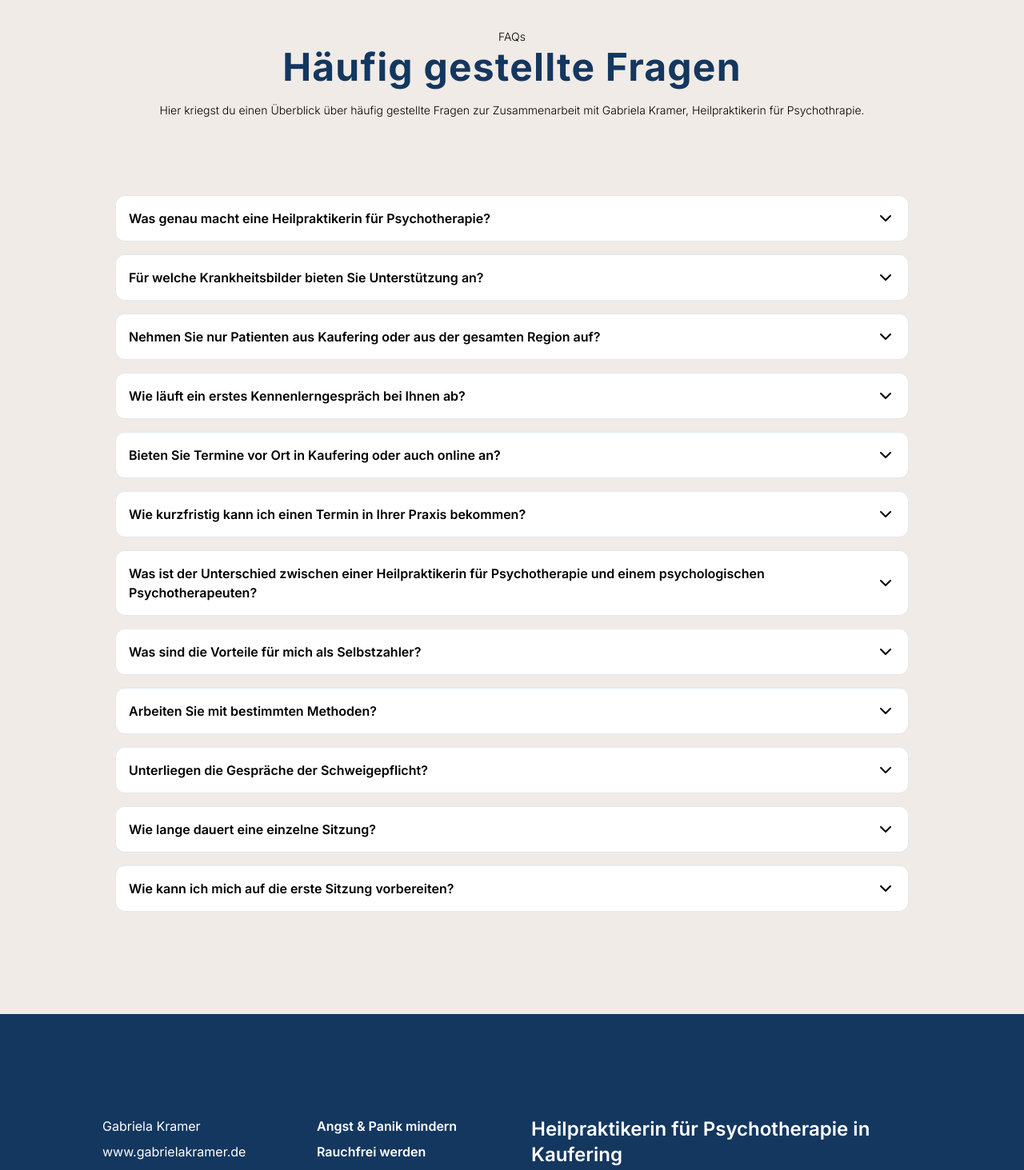
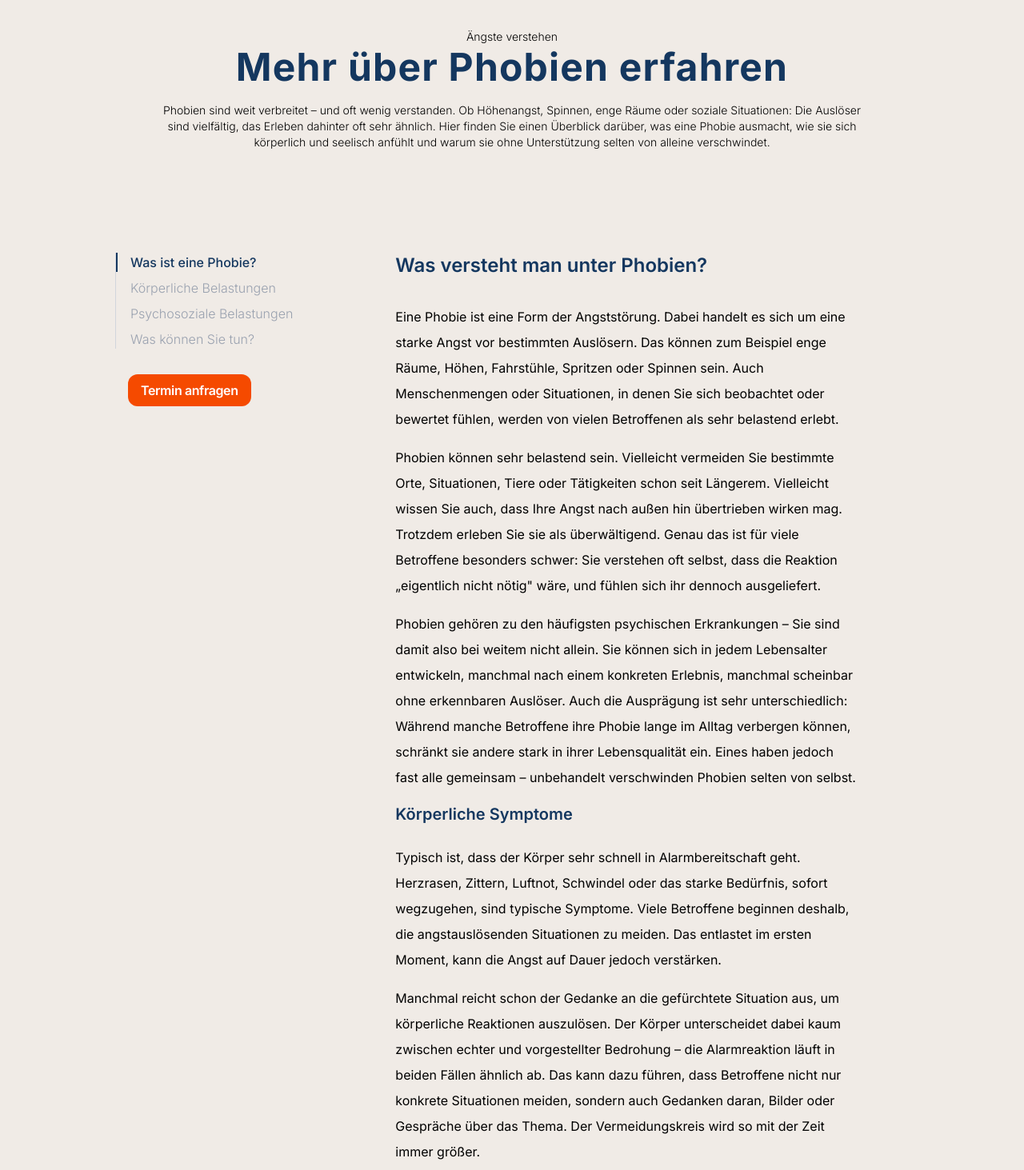
Before and after one commit to dscmari/gabriele-k, a Next.js app: page /angst-mindern in a window 1280 px wide. Shown: the part 3560-5023 px from the top of the page at 80% size. Built offline with nearby package versions, Linux system fonts and the light colour scheme.

Commit message:
finish /angst-mindern

```diff
--- a/app/angst-mindern/page.tsx
+++ b/app/angst-mindern/page.tsx
@@ -4,6 +4,8 @@ import Features from "../components/Features";
 import { anxiety } from "../data/FeaturesData";
 import Accordeon from "../components/Accordeon";
 import ContactBtn from "../components/buttons/ContactBtn";
+import Link from "next/link";
+import Blog from "../components/Blog";
 
 export default function page() {
   const hero = {
@@ -59,7 +61,7 @@ export default function page() {
       <section className="bg-custom-blue text-white p-4 py-24 mt-16 md:p-16 lg:p-32 scroll-mt-24">
         <Features data={anxiety} />
       </section>
-      <section className="lg:p-32 pt-12 flex flex-col gap-8 lg:flex-row lg:gap-16 lg:items-center">
+      <section className="lg:pt-32 xl:pt-48 lg:px-32 pt-12 flex flex-col gap-8 lg:flex-row lg:gap-16 lg:items-center">
         <div className="lg:flex-1">
           <Image
             src={"/images/portraits/writing_gk.jpg"}
@@ -74,11 +76,12 @@ export default function page() {
             Deine Angst hat einen Namen
           </span>
           <h1 className="text-center lg:text-start mb-8 lg:!text-3xl/12 xl:!text-5xl/14 !font-bold tracking-wide text-custom-blue">
-            Phobien verstehen und ernst nehmen
+            Phobien erkennen und überwinden
           </h1>
           <h2>
             Phobien können den Alltag stark einschränken. Erfahren Sie, was
-            hinter den Ängsten steckt und was wir gemeinsam in meiner Praxis in Kaufering für Sie tun können
+            hinter den Ängsten steckt und was wir gemeinsam in meiner Praxis in
+            Kaufering für Sie tun können
           </h2>
           <p className="mb-8 font-light text-sm">
             In meiner Praxis in Kaufering finden Sie einen geschützten Rahmen,
@@ -89,7 +92,24 @@ export default function page() {
           <ContactBtn className="self-center lg:self-start" />
         </div>
       </section>
-      <section className="py-24 lg:p-32">
+      <section className="pt-24 lg:pt-32 xl:pt-48 px-4 lg:px-32">
+        <div className="flex flex-col px-4 lg:px-0">
+          <span className="mx-auto font-light text-sm">Ängste verstehen</span>
+          <h1 className="mb-8 lg:!text-3xl/12 xl:!text-5xl/14 !font-bold tracking-wide text-custom-blue text-center">
+            Mehr über Phobien erfahren
+          </h1>
+          <p className="max-w-4xl font-light text-sm lg:text-center mx-auto">
+            Phobien sind weit verbreitet – und oft wenig verstanden. Ob
+            Höhenangst, Spinnen, enge Räume oder soziale Situationen: Die
+            Auslöser sind vielfältig, das Erleben dahinter oft sehr ähnlich.
+            Hier finden Sie einen Überblick darüber, was eine Phobie ausmacht,
+            wie sie sich körperlich und seelisch anfühlt und warum sie ohne
+            Unterstützung selten von alleine verschwindet.
+          </p>
+        </div>
+        <Blog />
+      </section>
+      <section className="py-24 lg:p-32 xl:py-48">
         <div className="flex flex-col px-4 lg:px-0">
           <span className="mx-auto font-light text-sm">FAQs</span>
           <h1 className="mb-8 lg:!text-3xl/12 xl:!text-5xl/14 !font-bold tracking-wide text-custom-blue text-center">
--- /dev/null
+++ b/app/components/Blog.tsx
@@ -0,0 +1,172 @@
+"use client";
+
+import Link from "next/link";
+import { useState, useEffect } from "react";
+import ContactBtn from "./buttons/ContactBtn";
+
+const sections = [
+  { id: "was-ist-eine-phobie", label: "Was ist eine Phobie?" },
+  { id: "koerperliche-belastungen", label: "Körperliche Belastungen" },
+  { id: "psychosoziale-belastungen", label: "Psychosoziale Belastungen" },
+  { id: "was-koennen-sie-tun", label: "Was können Sie tun?" },
+];
+
+function useActiveSection(ids: string[]) {
+  const [activeId, setActiveId] = useState(ids[0]);
+
+  useEffect(() => {
+    const observer = new IntersectionObserver(
+      () => {
+        const visible = ids.filter((id) => {
+          const el = document.getElementById(id);
+          if (!el) return false;
+          const rect = el.getBoundingClientRect();
+          return rect.top < window.innerHeight && rect.bottom > 0;
+        });
+        const topmost = ids.find((id) => visible.includes(id));
+        if (topmost) setActiveId(topmost);
+      },
+      { rootMargin: "0px 0px -20% 0px" },
+    );
+
+    ids.forEach((id) => {
+      const el = document.getElementById(id);
+      if (el) observer.observe(el);
+    });
+
+    return () => observer.disconnect();
+  }, []);
+
+  return { activeId, setActiveId }; // setActiveId nach außen geben
+}
+
+export default function PhobiaSection() {
+  const { activeId, setActiveId } = useActiveSection(sections.map((s) => s.id));
+
+  return (
+    <div className="flex flex-col lg:flex-row lg:gap-32">
+      <div className="lg:sticky lg:self-start lg:top-0 lg:pt-32 pt-12 pl-4 flex flex-col">
+        <ol className="flex flex-col gap-2 font-light border-l border-gray-300">
+          {sections.map(({ id, label }) => (
+            <li key={id}>
+              <Link
+                href={`#${id}`}
+                onClick={() => setActiveId(id)} // sofort umschalten beim Klick
+                className={`block pl-4 border-l-2 border-custom-blue transition-all duration-200 ${
+                  activeId === id
+                    ? "border-black font-medium text-custom-blue"
+                    : "border-transparent text-gray-400 hover:text-custom-blue"
+                }`}
+              >
+                {label}
+              </Link>
+            </li>
+          ))}
+        </ol>
+        <ContactBtn className="self-center lg:self-start mt-8 lg:ml-4" />
+      </div>
+      <div className="flex flex-col gap-4 max-w-xl lg:text-base/8 pt-12 lg:pt-32">
+        <h1 id="was-ist-eine-phobie" className="scroll-mt-16 text-custom-blue">
+          Was versteht man unter Phobien?
+        </h1>
+        <p>
+          Eine Phobie ist eine Form der Angststörung. Dabei handelt es sich um
+          eine starke Angst vor bestimmten Auslösern. Das können zum Beispiel
+          enge Räume, Höhen, Fahrstühle, Spritzen oder Spinnen sein. Auch
+          Menschenmengen oder Situationen, in denen Sie sich beobachtet oder
+          bewertet fühlen, werden von vielen Betroffenen als sehr belastend
+          erlebt.
+        </p>
+        <p>
+          Phobien können sehr belastend sein. Vielleicht vermeiden Sie bestimmte
+          Orte, Situationen, Tiere oder Tätigkeiten schon seit Längerem.
+          Vielleicht wissen Sie auch, dass Ihre Angst nach außen hin übertrieben
+          wirken mag. Trotzdem erleben Sie sie als überwältigend. Genau das ist
+          für viele Betroffene besonders schwer: Sie verstehen oft selbst, dass
+          die Reaktion „eigentlich nicht nötig" wäre, und fühlen sich ihr
+          dennoch ausgeliefert.
+        </p>
+        <p>
+          Phobien gehören zu den häufigsten psychischen Erkrankungen – Sie sind
+          damit also bei weitem nicht allein. Sie können sich in jedem
+          Lebensalter entwickeln, manchmal nach einem konkreten Erlebnis,
+          manchmal scheinbar ohne erkennbaren Auslöser. Auch die Ausprägung ist
+          sehr unterschiedlich: Während manche Betroffene ihre Phobie lange im
+          Alltag verbergen können, schränkt sie andere stark in ihrer
+          Lebensqualität ein. Eines haben jedoch fast alle gemeinsam –
+          unbehandelt verschwinden Phobien selten von selbst.
+        </p>
+        <h2 id="koerperliche-belastungen" className="scroll-mt-16 text-custom-blue">
+          Körperliche Symptome
+        </h2>
+        <p>
+          Typisch ist, dass der Körper sehr schnell in Alarmbereitschaft geht.
+          Herzrasen, Zittern, Luftnot, Schwindel oder das starke Bedürfnis,
+          sofort wegzugehen, sind typische Symptome. Viele Betroffene beginnen
+          deshalb, die angstauslösenden Situationen zu meiden. Das entlastet im
+          ersten Moment, kann die Angst auf Dauer jedoch verstärken.
+        </p>
+        <p>
+          Manchmal reicht schon der Gedanke an die gefürchtete Situation aus, um
+          körperliche Reaktionen auszulösen. Der Körper unterscheidet dabei kaum
+          zwischen echter und vorgestellter Bedrohung – die Alarmreaktion läuft
+          in beiden Fällen ähnlich ab. Das kann dazu führen, dass Betroffene
+          nicht nur konkrete Situationen meiden, sondern auch Gedanken daran,
+          Bilder oder Gespräche über das Thema. Der Vermeidungskreis wird so mit
+          der Zeit immer größer.
+        </p>
+
+        <h2 id="psychosoziale-belastungen" className="scroll-mt-16 text-custom-blue">
+          Psychosoziale Belastungen
+        </h2>
+        <p>
+          Neben den körperlichen Reaktionen zeigt sich eine Phobie auch auf
+          psychischer Ebene. Betroffene erleben oft intensive Angst oder Panik,
+          die in keinem Verhältnis zur tatsächlichen Gefahr steht. Gedanken wie
+          „Ich verliere die Kontrolle" oder „Mir passiert etwas Schlimmes"
+          können die Situation zusätzlich verschlimmern. Manche entwickeln eine
+          sogenannte Erwartungsangst – die Angst vor der Angst – und beginnen,
+          bestimmte Orte oder Situationen gedanklich schon im Voraus zu meiden.
+          Langfristig kann das zu einem eingeschränkten Alltag und einem
+          wachsenden Gefühl von Hilflosigkeit führen.
+        </p>
+        <p>
+          Das bleibt selten ohne Folgen für das soziale Leben. Einladungen
+          werden abgesagt, Aktivitäten mit Familie oder Freunden gemieden,
+          berufliche Situationen umgangen. Oft entsteht dabei das Gefühl,
+          anderen erklären zu müssen, warum man wieder nicht dabei ist – oder
+          die Angst davor, als schwach oder übertrieben wahrgenommen zu werden.
+          Viele Betroffene ziehen sich deshalb zunehmend zurück, was das Gefühl
+          von Isolation und Hilflosigkeit langfristig verstärken kann.
+        </p>
+
+        <h2 id="was-koennen-sie-tun" className="scroll-mt-16 text-custom-blue">
+          Was können Sie tun?
+        </h2>
+        <p>
+          Mit einer Phobie sind Sie weder schwach noch überempfindlich. Angst
+          ist zunächst eine sinnvolle Schutzreaktion. Wenn sie jedoch immer
+          häufiger anspringt und Ihren Alltag einschränkt, entsteht oft ein
+          hoher Leidensdruck. Dann kann es hilfreich sein, die Zusammenhänge
+          besser zu verstehen und neue Wege im Umgang mit der Angst zu
+          entwickeln.
+        </p>
+        <p>
+          In meiner Privatpraxis in Kaufering finden Sie einen geschützten
+          Rahmen mit voller Aufmerksamkeit für Ihr Anliegen. Ich arbeite
+          ressourcen- und ergebnisorientiert. Bevorzugt kombiniere ich Formate
+          aus der Verhaltenstherapie mit EMDR oder Hypnose.
+          Verhaltenstherapeutisch nutze ich unter anderem auch
+          Virtual-Reality-gestützte Methoden. Sitzungen sind in entspannter und
+          vertrauensvoller Atmosphäre vor Ort sowie online möglich.
+        </p>
+        <p>
+          Mir ist wichtig, dass Sie sich mit Ihrer Angst ernst genommen fühlen.
+          Gemeinsam schauen wir, was Sie belastet, welche Muster Ihre Angst
+          aufrechterhalten und welche Schritte für Sie hilfreich sein können.
+          Nicht mit Druck, sondern in Ihrem Tempo.
+        </p>
+      </div>
+    </div>
+  );
+}
```
Also changed, not shown: 1 other file (tests, documents, lock files or other folders).
